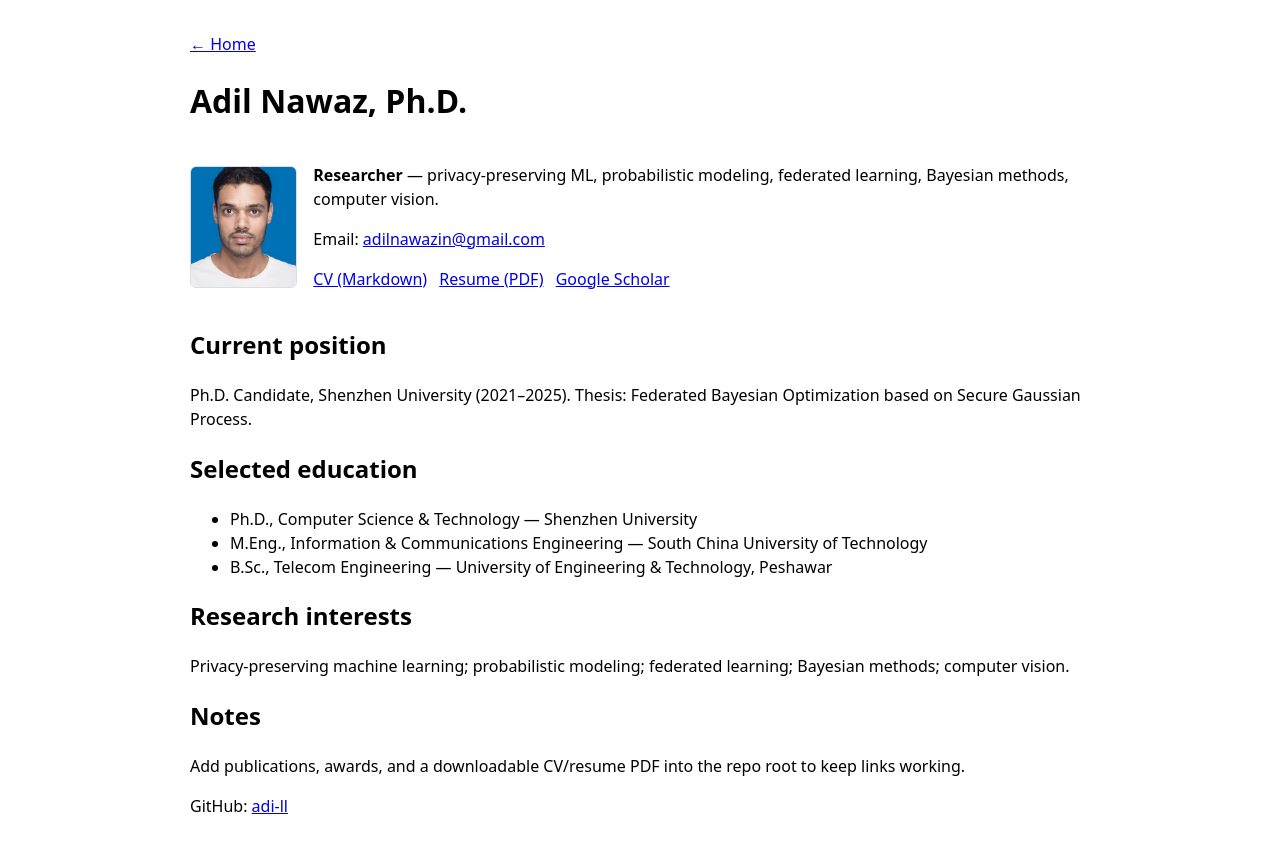
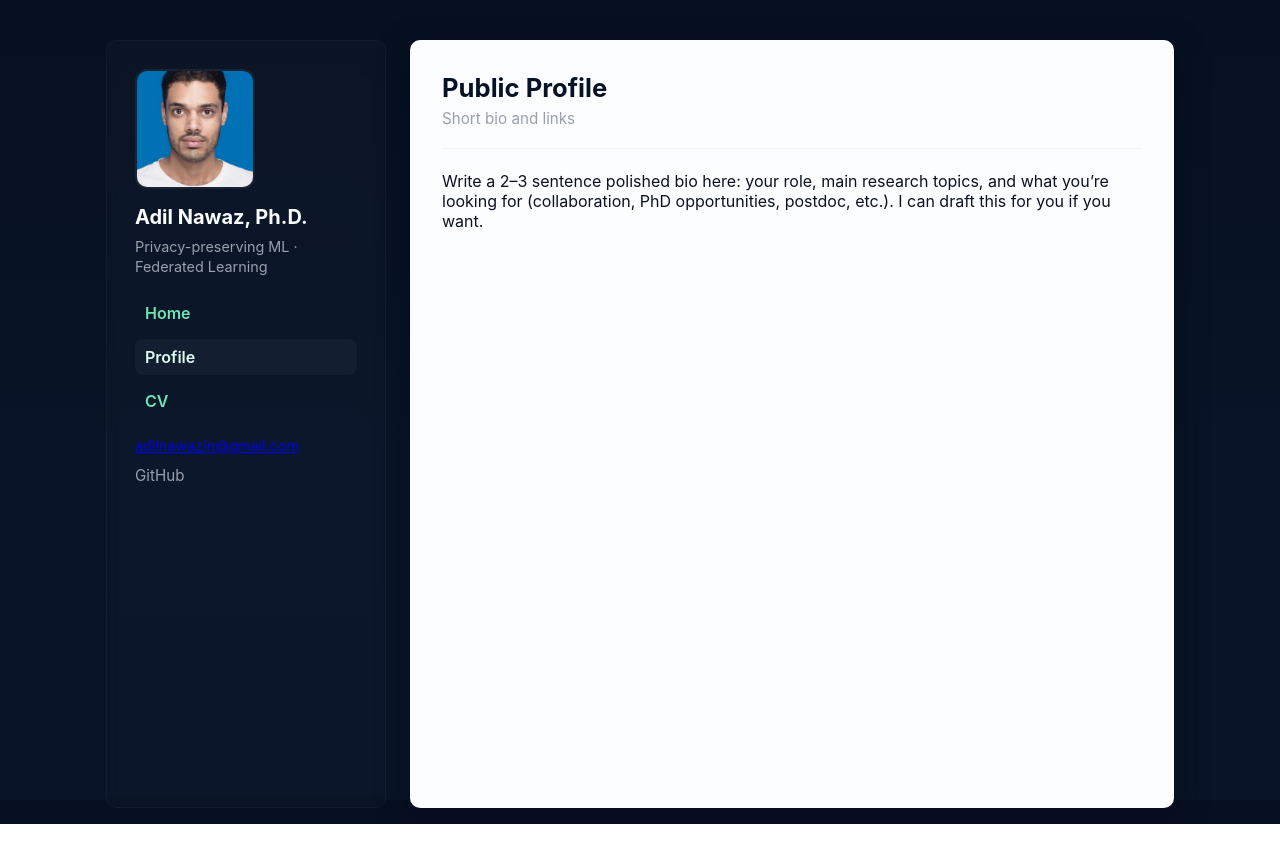
Before and after one commit to adillin/adillin.github.io, a website: page profile.html in a window 1280 px wide. After the commit the page ends 824 px from the top, so only its background shows below. Drawn offline with Linux system fonts and the light colour scheme.

Commit message:
Apply new site layout + styles

```diff
--- a/profile.html
+++ b/profile.html
@@ -3,58 +3,38 @@
 <head>
   <meta charset="utf-8"/>
   <meta name="viewport" content="width=device-width,initial-scale=1"/>
-  <title>Profile — Adil Nawaz, Ph.D.</title>
-  <style>
-    body{font-family:system-ui,Arial,sans-serif;max-width:900px;margin:2rem auto;padding:0 1rem;line-height:1.5}
-    .meta{display:flex;gap:1rem;align-items:center}
-    img.photo{width:120px;height:120px;border-radius:6px;object-fit:cover;border:1px solid #ddd}
-    .links a{margin-right:0.5rem}
-  </style>
+  <title>Profile — Adil Nawaz</title>
+  <link rel="stylesheet" href="styles/site.css">
 </head>
 <body>
-  <a href="index.html">← Home</a>
-  <header>
-    <h1>Adil Nawaz, Ph.D.</h1>
-    <div class="meta">
-      <img class="photo" src="images/photo.jpg" alt="Adil Nawaz photo" />
-      <div>
-        <p><strong>Researcher</strong> — privacy-preserving ML, probabilistic modeling, federated learning, Bayesian methods, computer vision.</p>
-        <p>Email: <a href="mailto:adilnawazin@gmail.com">adilnawazin@gmail.com</a></p>
-        <p class="links">
-          <a href="cv.md">CV (Markdown)</a>
-          <a href="resume.pdf">Resume (PDF)</a>
-          <a href="https://scholar.google.com">Google Scholar</a>
-        </p>
+  <div class="site">
+    <aside class="sidebar">
+      <img class="avatar" src="images/photo.jpg" alt="Adil Nawaz">
+      <h1>Adil Nawaz, Ph.D.</h1>
+      <div class="meta">Privacy-preserving ML · Federated Learning</div>
+      <nav class="nav">
+        <a href="index.html">Home</a>
+        <a href="profile.html" aria-current="page">Profile</a>
+        <a href="cv.html">CV</a>
+      </nav>
+      <div class="contact">
+        <div><a href="mailto:adilnawazin@gmail.com">adilnawazin@gmail.com</a></div>
+        <div class="social"><a href="https://github.com/adi-ll">GitHub</a></div>
       </div>
-    </div>
-  </header>
+    </aside>
 
-  <section>
-    <h2>Current position</h2>
-    <p>Ph.D. Candidate, Shenzhen University (2021–2025). Thesis: Federated Bayesian Optimization based on Secure Gaussian Process.</p>
-  </section>
+    <main class="content">
+      <header class="header">
+        <div>
+          <h2 class="h1">Public Profile</h2>
+          <div class="tag">Short bio and links</div>
+        </div>
+      </header>
 
-  <section>
-    <h2>Selected education</h2>
-    <ul>
-      <li>Ph.D., Computer Science & Technology — Shenzhen University</li>
-      <li>M.Eng., Information & Communications Engineering — South China University of Technology</li>
-      <li>B.Sc., Telecom Engineering — University of Engineering & Technology, Peshawar</li>
-    </ul>
-  </section>
-
-  <section>
-    <h2>Research interests</h2>
-    <p>Privacy-preserving machine learning; probabilistic modeling; federated learning; Bayesian methods; computer vision.</p>
-  </section>
-
-  <section>
-    <h2>Notes</h2>
-    <p>Add publications, awards, and a downloadable CV/resume PDF into the repo root to keep links working.</p>
-  </section>
-
-  <footer>
-    <p>GitHub: <a href="https://github.com/adi-ll">adi-ll</a></p>
-  </footer>
+      <section class="section">
+        <p>Write a 2–3 sentence polished bio here: your role, main research topics, and what you’re looking for (collaboration, PhD opportunities, postdoc, etc.). I can draft this for you if you want.</p>
+      </section>
+    </main>
+  </div>
 </body>
 </html>
--- /dev/null
+++ b/styles/site.css
@@ -0,0 +1,57 @@
+:root{
+  --bg:#0f1723;
+  --panel:#0b1220;
+  --accent:#6ee7b7;
+  --muted:#98a0ac;
+  --content-bg:#fbfdff;
+  --max-width:1100px;
+  --gap:24px;
+  --radius:10px;
+  font-family: Inter, ui-sans-serif, system-ui, -apple-system, "Segoe UI", Roboto, "Helvetica Neue", Arial;
+}
+*{box-sizing:border-box}
+html,body{height:100%;margin:0}
+body{
+  background:linear-gradient(180deg,#071021 0%, #081427 55%);
+  color:#e6eef6;
+  -webkit-font-smoothing:antialiased;
+  -moz-osx-font-smoothing:grayscale;
+  font-family:var(--font-sans);
+}
+.site{display:flex;min-height:100vh;align-items:stretch;max-width:var(--max-width);margin:24px auto;padding:16px;gap:var(--gap)}
+.sidebar{
+  width:280px;flex:0 0 280px;background:linear-gradient(180deg, rgba(255,255,255,0.02), rgba(255,255,255,0.01));
+  border-radius:var(--radius);padding:28px;backdrop-filter:blur(6px);border:1px solid rgba(255,255,255,0.03)
+}
+.avatar{width:120px;height:120px;border-radius:12px;object-fit:cover;border:2px solid rgba(255,255,255,0.06);display:block;margin-bottom:16px}
+.sidebar h1{margin:0;font-size:1.25rem;color:var(--content-bg)}
+.sidebar .meta{font-size:0.9rem;color:var(--muted);line-height:1.4;margin:8px 0 18px}
+.nav{display:flex;flex-direction:column;gap:8px;margin-top:12px}
+.nav a{color:var(--accent);text-decoration:none;padding:8px 10px;border-radius:8px;font-weight:600}
+.nav a[aria-current="page"], .nav a:hover{background:rgba(255,255,255,0.03);color:#dffcf0}
+.contact{margin-top:18px;font-size:0.9rem;color:var(--muted)}
+.social{margin-top:12px;display:flex;gap:8px;flex-wrap:wrap}
+.social a{color:var(--muted);text-decoration:none;font-size:0.95rem}
+
+/* content panel */
+.content{flex:1;background:var(--content-bg);color:#0b1220;border-radius:var(--radius);padding:32px;box-shadow:0 10px 30px rgba(2,6,23,0.5);overflow:auto}
+.header{display:flex;justify-content:space-between;gap:12px;align-items:center}
+.h1{margin:0;font-size:1.6rem;color:#071227}
+.tag{color:var(--muted);margin-top:6px;font-size:0.95rem}
+.section{margin-top:20px;padding-top:6px;border-top:1px solid #eef3f7}
+.columns{display:flex;gap:18px}
+.col{flex:1}
+
+/* compact small screens */
+@media (max-width:900px){
+  .site{flex-direction:column;padding:12px;margin:0}
+  .sidebar{width:100%;display:flex;align-items:center;gap:12px}
+  .avatar{width:72px;height:72px;margin:0}
+  .nav{flex-direction:row;gap:6px;overflow:auto}
+  .content{padding:20px;border-radius:0}
+}
+@media print{
+  body{background:#fff;color:#000}
+  .sidebar,.nav,.social{display:none}
+  .content{box-shadow:none}
+}
```
Also changed, not shown: cv.html (+36 -62 lines), index.html (+39 -9 lines).
